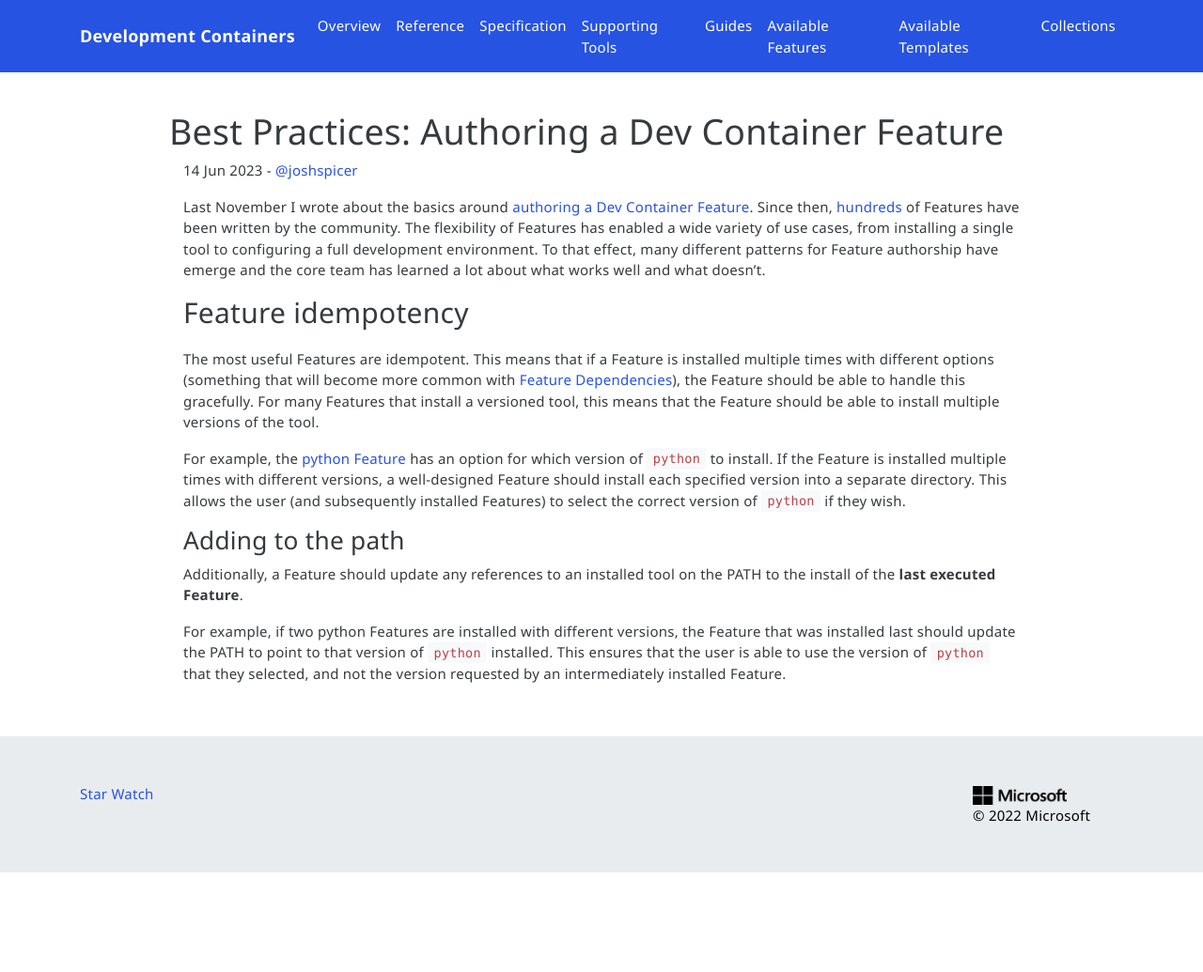
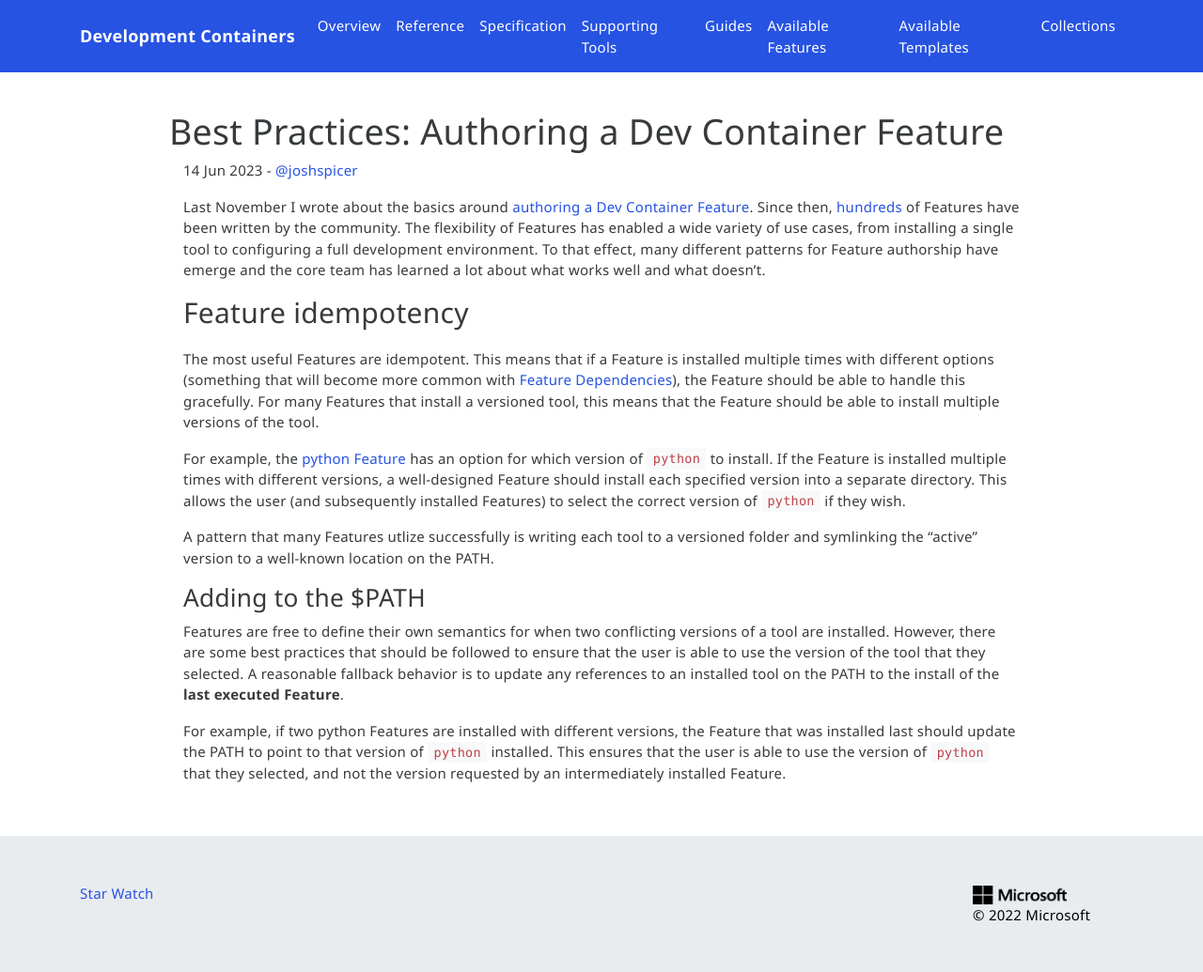
Before and after one commit to devcontainers/devcontainers.github.io, a Jekyll site: the page built from _posts/2023-06-14-feature-authoring-best-practices.md, in a window 1280 px wide. Shown: the whole page at 94% size. Built offline with Jekyll 4.4.1, drawn with Linux system fonts in a browser that asks for light colours; nearby versions of some CDN libraries; comment, search, counter and statistics services are not loaded; before the commit the page ends 929 px from its top, so only the background shows below that.

Commit message:
adding to PATH

```diff
--- a/_posts/2023-06-14-feature-authoring-best-practices.md
+++ b/_posts/2023-06-14-feature-authoring-best-practices.md
@@ -13,10 +13,13 @@
 
 For example, the [python Feature](https://github.com/devcontainers/features/blob/main/src/python/devcontainer-feature.json#L8-L22) has an option for which version of `python` to install. If the Feature is installed multiple times with different versions, a well-designed Feature should install each specified version into a separate directory. This allows the user (and subsequently installed Features) to select the correct version of `python` if they wish.
 
-### Adding to the path
+A pattern that many Features utlize successfully is writing each tool to a versioned folder and symlinking the "active" version to a well-known location on the PATH.
 
-Additionally, a Feature should update any references to an installed tool on the PATH to the install of the **last executed Feature**.
-<!-- TODO: https://github.com/devcontainers/spec/issues/251 -->
+### Adding to the $PATH
+
+Features are free to define their own semantics for when two conflicting versions of a tool are installed.  However, there are some best practices that should be followed to ensure that the user is able to use the version of the tool that they selected.  A reasonable fallback behavior is to update any references to an installed tool on the PATH to the install of the **last executed Feature**.
+
+<!-- TODO: Introduce better tooling support for editing PATH https://github.com/devcontainers/spec/issues/251 -->
 
 For example, if two python Features are installed with different versions, the Feature that was installed last should update the PATH to point to that version of `python` installed.  This ensures that the user is able to use the version of `python` that they selected, and not the version requested by an intermediately installed Feature.
 
```
